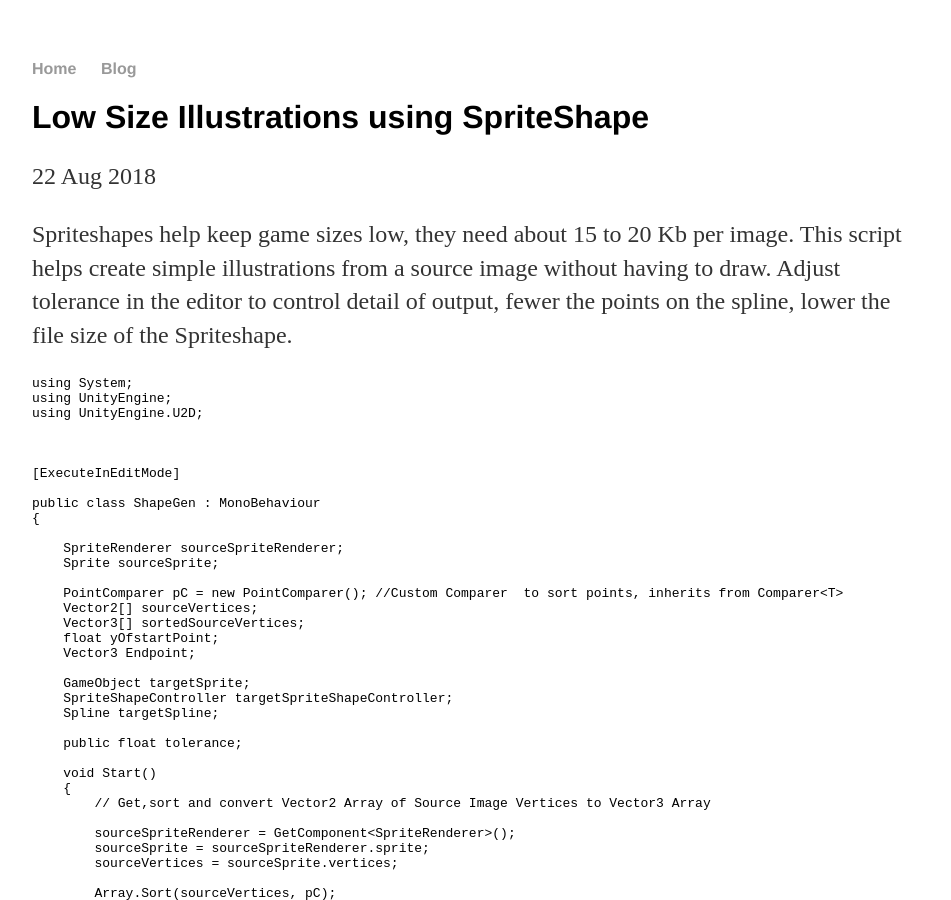
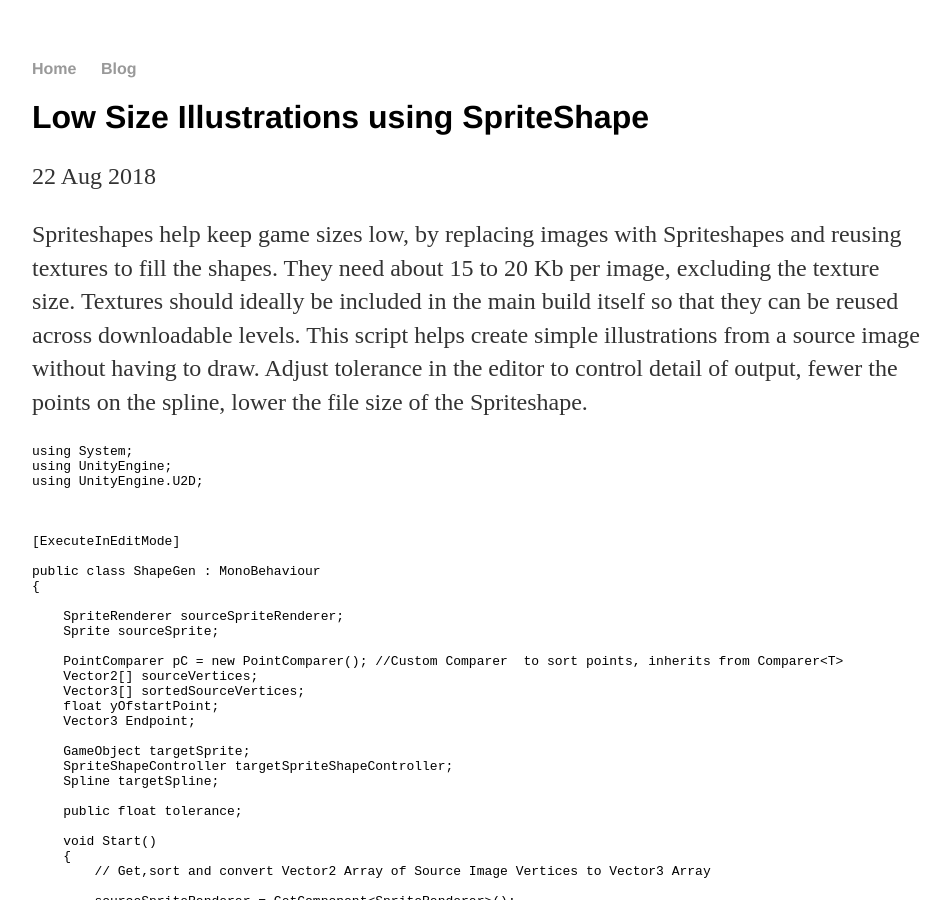
Before and after one commit to ruskh/ruskh.github.io, a Jekyll site: the page built from _posts/2018-08-22-Unity-Low-Size-Illustrations.md, in a window 1280 px wide and 900 px high. Shown: the whole window, without its empty margins (160-1111 px from the left). Built offline with Jekyll 4.4.1, drawn with Linux system fonts in a browser that asks for light colours.

Commit message:
Update 2018-08-22-Unity-Low-Size-Illustrations.md

```diff
--- a/_posts/2018-08-22-Unity-Low-Size-Illustrations.md
+++ b/_posts/2018-08-22-Unity-Low-Size-Illustrations.md
@@ -4,7 +4,8 @@ title: "Low Size Illustrations using SpriteShape"
 date: 2018-08-22
 ---
 
-Spriteshapes help keep game sizes low, they need about 15 to 20 Kb per image.
+Spriteshapes help keep game sizes low, by replacing images with Spriteshapes and reusing textures to fill the shapes.
+They need about 15 to 20 Kb per image, excluding the texture size. Textures should ideally be included in the main build itself so that they can be reused across downloadable levels.
 This script helps create simple illustrations from a source image without having to draw.
 Adjust tolerance in the editor to control detail of output, fewer the points on the spline, lower the file size of the Spriteshape.
 
```
